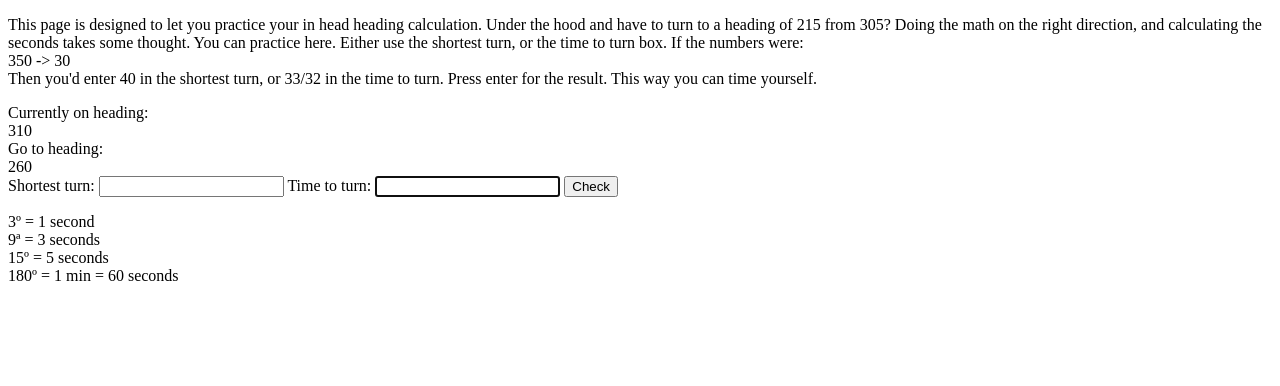
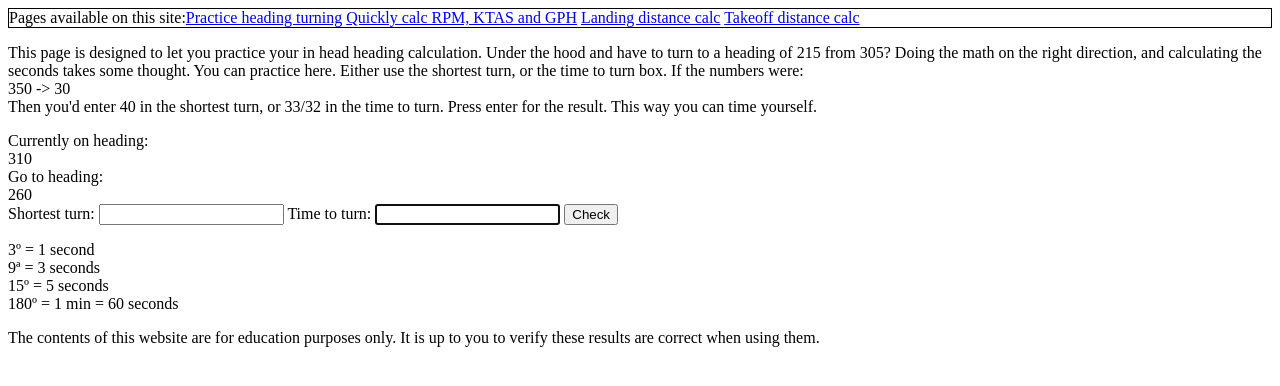
Before and after one commit to Anthony36/ATPL, a plain HTML site: page headings/headings.html in a window 1280 px wide. Drawn offline with nearby package versions, Linux system fonts and the light colour scheme.

Commit message:
add footer, header

```diff
--- a/flightplan/shared.js
+++ b/flightplan/shared.js
@@ -13,3 +13,13 @@
         function getNumberAbove(theNumber, roundtoplace){
             return (Math.ceil(theNumber / roundtoplace)) * roundtoplace;
         }
+
+        $(document).ready(function() {
+            let html = document.createElement("div");
+            html.setAttribute("id","footer");
+            html.innerHTML="The contents of this website are for education purposes only.  It is up to you to verify these results are correct when using them.";
+            document.body.append(html);
+
+            $("#header").html("<div style='border:1px solid black;'>Pages available on this site:<a href='../headings/headings.html'>Practice heading turning</a> <a href='../flightplan/flightplan.html'>Quickly calc RPM, KTAS and GPH</a> <a href='../flightplan/landingdist.html'>Landing distance calc</a> <a href='../flightplan/takeoffdist.html'>Takeoff distance calc</a></div>");
+
+        });
--- a/headings/headings.html
+++ b/headings/headings.html
@@ -94,8 +94,12 @@ console.log(headingsToRetry);
         function handleForm(event){
         }
 </script>
+<script type="text/javascript" src="../flightplan/shared.js"></script>
+
 </head>
 <body onload="newHeading();">
+    <div id="header"></div>
+
     <p>
         This page is designed to let you practice your in head heading calculation.  Under the hood and have to turn to a heading of 215 from 305?
         Doing the math on the right direction, and calculating the seconds takes some thought.  You can practice here.
```
Also changed, not shown: flightplan/flightplan.html (+2 -0 lines), flightplan/landingdist.html (+1 -0 lines), flightplan/takeoffdist.html (+1 -0 lines), index.html (+2 -0 lines).
